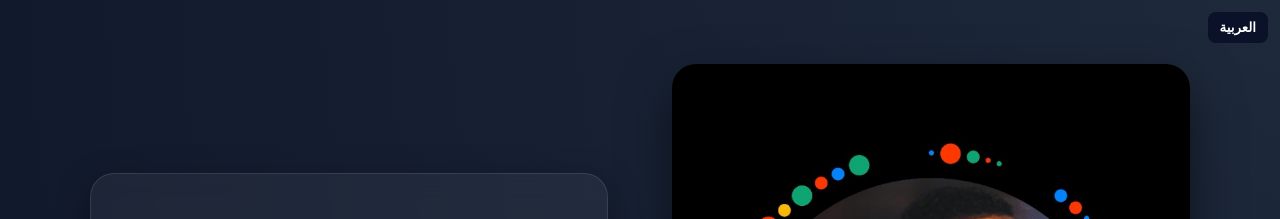
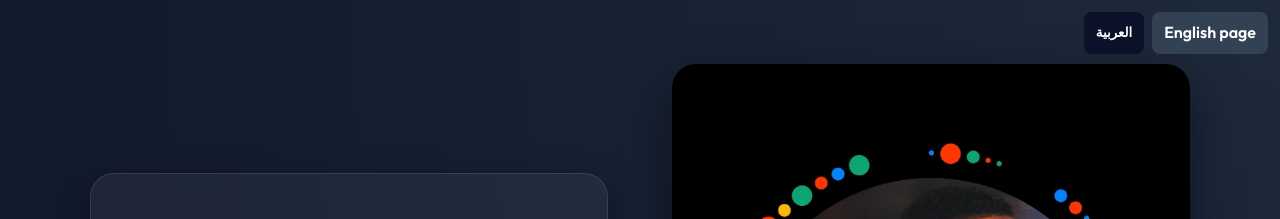
Before and after one commit to Fadil369/story, a plain HTML site: page index.html in a window 1280 px wide. Shown: the top 219 px of the page. Drawn offline with Linux system fonts and the light colour scheme.

Commit message:
feat(web): add direct English page link and make AR page toggle go to english.html

```diff
--- a/index.html
+++ b/index.html
@@ -16,7 +16,10 @@
       }catch(e){}
     })();
   </script>
-    <button id="lang-toggle" style="position:fixed;top:12px;right:12px;z-index:9999;background:#0A1128;color:#fff;padding:.5rem .75rem;border-radius:8px;text-decoration:none;font-weight:600;border:none;cursor:pointer;">العربية</button>
+    <div style="position:fixed;top:12px;right:12px;z-index:9999;display:flex;gap:.5rem;">
+      <button id="lang-toggle" style="background:#0A1128;color:#fff;padding:.5rem .75rem;border-radius:8px;text-decoration:none;font-weight:600;border:none;cursor:pointer;">العربية</button>
+      <a href="english.html" style="background:#334155;color:#fff;padding:.5rem .75rem;border-radius:8px;text-decoration:none;font-weight:600;">English page</a>
+    </div>
     <script>
       document.addEventListener('DOMContentLoaded', function(){
         const btn = document.getElementById('lang-toggle');
```
Also changed, not shown: arabic.html (+1 -1 lines).
